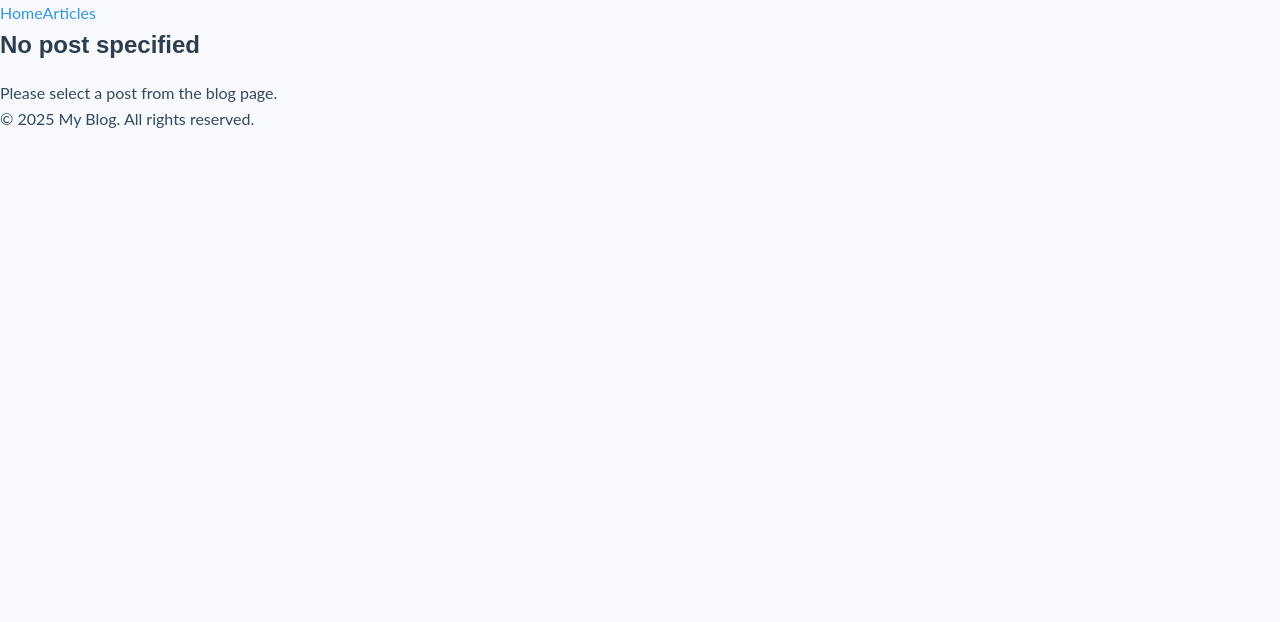
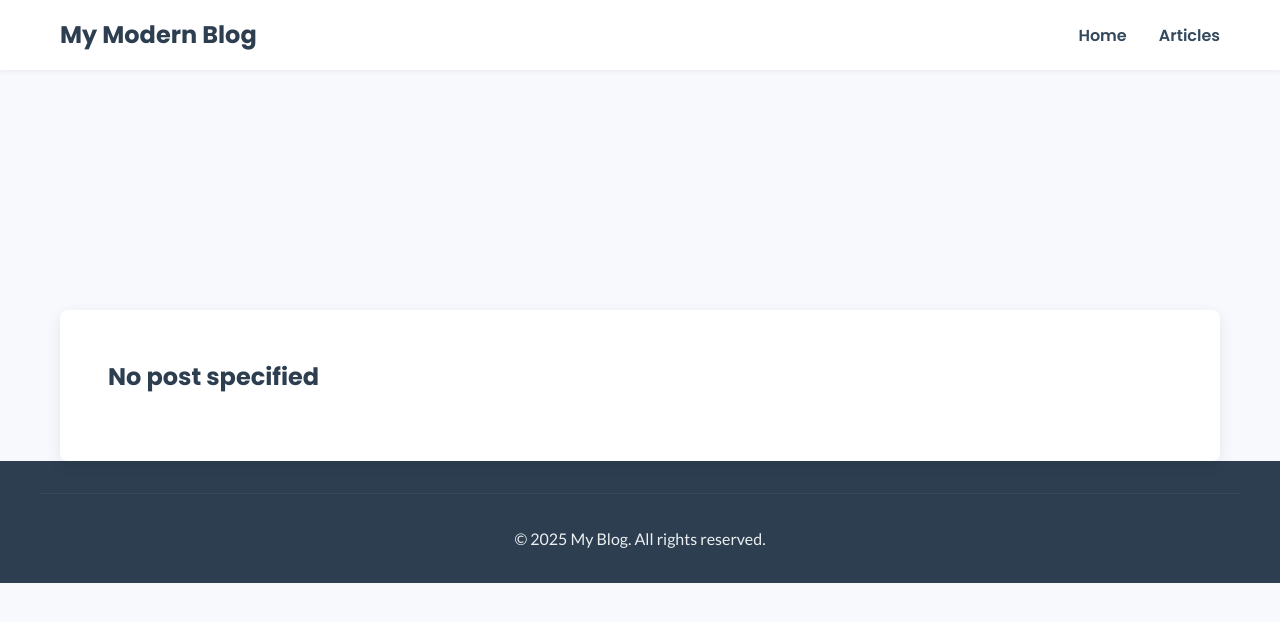
Before and after one commit to Ravi877/modern-blog, a plain HTML site: page post-template.html in a window 1280 px wide. Drawn offline with nearby package versions, Linux system fonts and the light colour scheme.

Commit message:
Update post-template.html

```diff
--- a/post-template.html
+++ b/post-template.html
@@ -5,72 +5,116 @@
     <meta name="viewport" content="width=device-width, initial-scale=1.0">
     <title>Blog Post</title>
     <link rel="stylesheet" href="style.css">
+    <link rel="preconnect" href="https://fonts.googleapis.com">
+    <link rel="preconnect" href="https://fonts.gstatic.com" crossorigin>
+    <link href="https://fonts.googleapis.com/css2?family=Poppins:wght@400;600;700&family=Lato:wght@400;700&display=swap" rel="stylesheet">
     <script src="https://cdn.jsdelivr.net/npm/marked/marked.min.js"></script>
     <script src="https://unpkg.com/front-matter@4.0.2/dist/front-matter.js"></script>
+    <style>
+        /* Additional styles specific to the post page */
+        .post-full-content {
+            background-color: var(--white-color);
+            padding: 3rem;
+            border-radius: var(--border-radius);
+            box-shadow: var(--shadow);
+            margin-top: -5rem; /* Pulls the content up over the hero */
+            position: relative;
+            z-index: 20;
+        }
+        .post-full-content img {
+            border-radius: var(--border-radius);
+            margin-bottom: 1.5rem;
+        }
+        .post-hero {
+            height: 40vh;
+            background-size: cover;
+            background-position: center;
+            position: relative;
+        }
+    </style>
 </head>
 <body>
 
-    <header>
-        <nav id="main-nav"></nav>
+    <header class="main-header">
+        <div class="container">
+            <a href="index.html" id="logo-link" class="logo">ModernBlog</a>
+            <nav class="main-nav">
+                <ul id="nav-links">
+                    </ul>
+            </nav>
+        </div>
     </header>
 
-    <main class="post-layout">
-        <article id="post-content">
-            </article>
+    <main>
+        <section id="post-hero-section" class="post-hero"></section>
+
+        <div class="container">
+            <article class="post-full-content" id="post-content">
+                </article>
+        </div>
     </main>
 
-    <footer id="main-footer"></footer>
+    <footer class="main-footer">
+        <div class="container" id="footer-container">
+            </div>
+    </footer>
 
     <script>
         document.addEventListener('DOMContentLoaded', async function() {
-            // Fetch config and build nav/footer
+            // 1. Fetch Config and Build Nav/Footer
             const configResponse = await fetch('site-config.json');
             const config = await configResponse.json();
-            const nav = document.getElementById('main-nav');
+
+            document.getElementById('logo-link').textContent = config.siteName;
+            document.getElementById('footer-container').innerHTML = `<p>${config.footer}</p>`;
+
+            const navLinks = document.getElementById('nav-links');
             for (const key in config.menu) {
+                const li = document.createElement('li');
                 const a = document.createElement('a');
                 a.href = config.menu[key];
                 a.textContent = key;
-                nav.appendChild(a);
+                li.appendChild(a);
+                navLinks.appendChild(li);
             }
-            document.getElementById('main-footer').textContent = config.footer;
 
-            // Get the post name from the URL (e.g., ?post=first-post)
+            // 2. Get Post Slug from URL
             const params = new URLSearchParams(window.location.search);
             const postSlug = params.get('post');
             const postContainer = document.getElementById('post-content');
 
             if (postSlug) {
                 try {
+                    // 3. Fetch the specific markdown file
                     const response = await fetch(`blog-posts/${postSlug}.md`);
                     if (!response.ok) throw new Error("Post file not found");
-
                     const markdown = await response.text();
 
-                    // Safely parse the file content using the front-matter library
+                    // 4. Parse the content
                     const parsedContent = frontMatter(markdown);
+                    const postData = parsedContent.attributes;
+                    const postBody = parsedContent.body;
 
-                    const postData = parsedContent.attributes; // This is the frontmatter (title, date)
-                    const postBody = parsedContent.body;       // This is the markdown content
+                    document.title = postData.title;
 
-                    // Set the page title
-                    document.title = postData.title || "Blog Post";
+                    // 5. Populate the page
+                    const hero = document.getElementById('post-hero-section');
+                    hero.style.backgroundImage = `url(${postData.featured_image})`;
 
-                    // Convert the blog content from Markdown to HTML
                     const contentHtml = marked.parse(postBody);
-
-                    // Display the content on the page
                     postContainer.innerHTML = `
                         <h1>${postData.title}</h1>
-                        <p class="post-date">${postData.date}</p>
+                        <div class="post-meta">
+                            <span>By ${postData.author}</span> | <span>${new Date(postData.date).toLocaleDateString()}</span> | <span class="post-category">${postData.category}</span>
+                        </div>
+                        <hr style="margin: 2rem 0;">
                         ${contentHtml}
                     `;
                 } catch (error) {
                     postContainer.innerHTML = "<h1>Post not found</h1><p>Sorry, we couldn't find that blog post.</p>";
-                    console.error('Error fetching post:', error);
                 }
             } else {
-                postContainer.innerHTML = "<h1>No post specified</h1><p>Please select a post from the blog page.</p>";
+                postContainer.innerHTML = "<h1>No post specified</h1>";
             }
         });
     </script>
```
